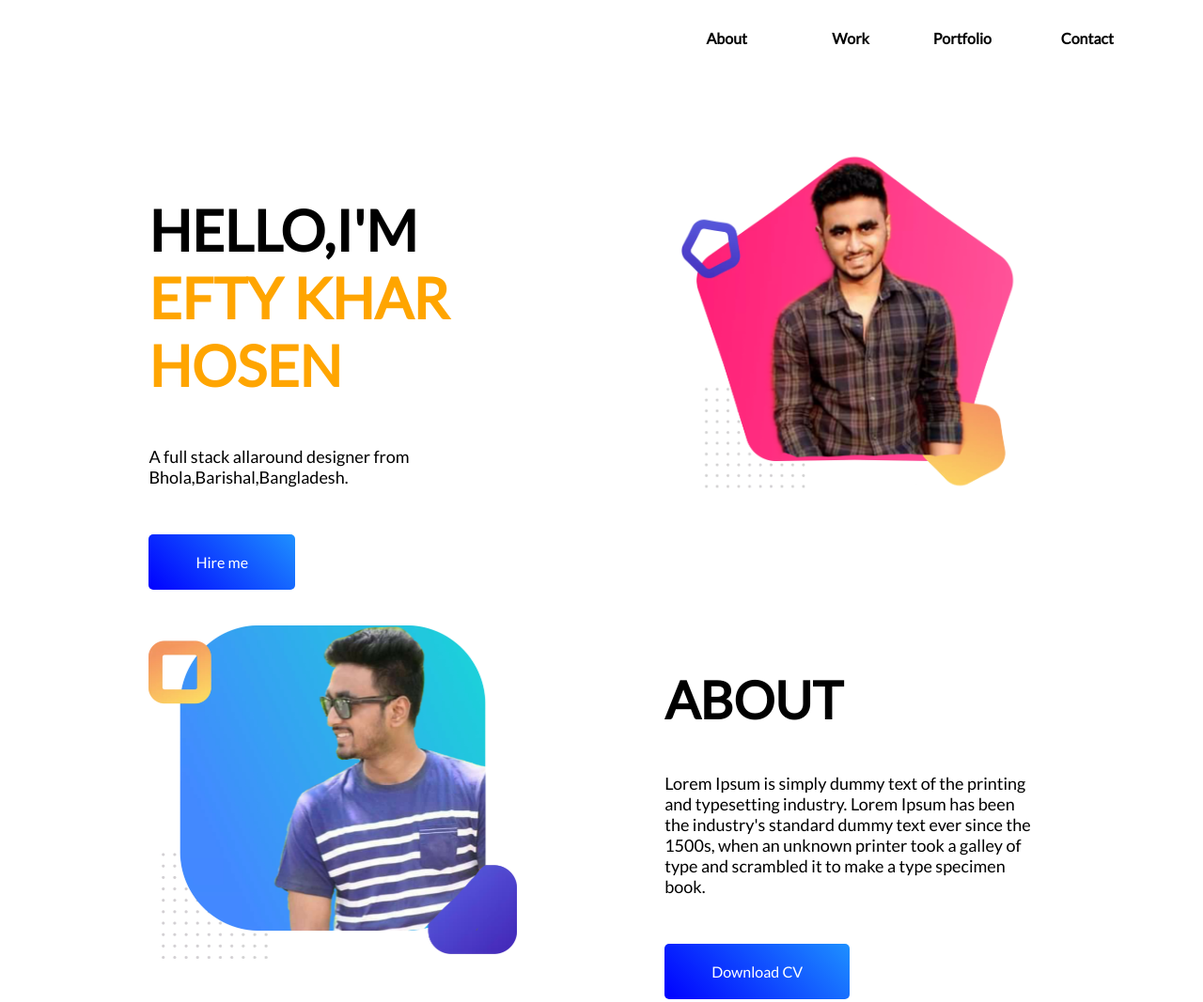
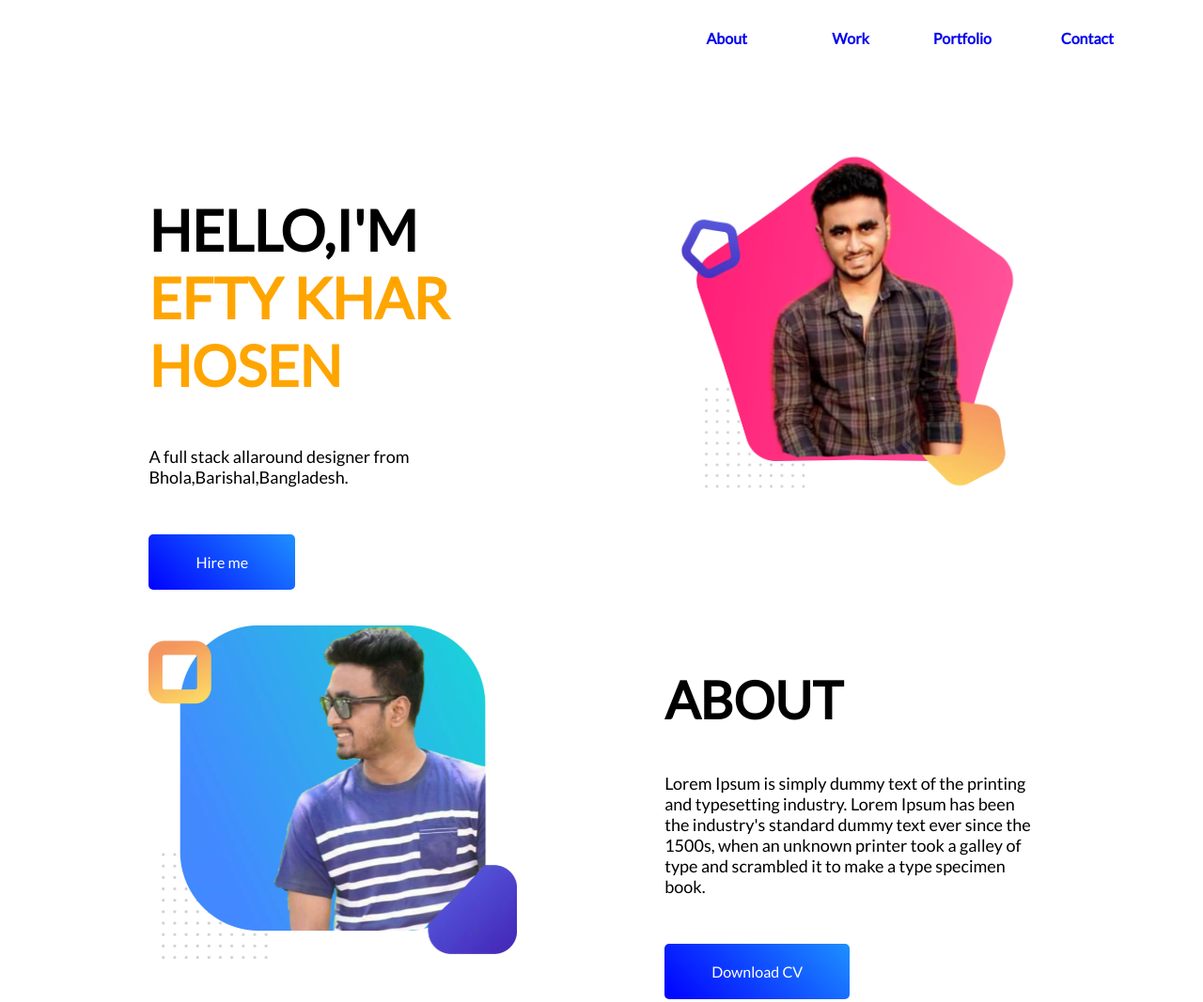
Before and after one commit to efty999/Its-my-assignment, a plain HTML site: page index.html in a window 1280 px wide. Shown: the top 1067 px of the page at 94% size. Drawn offline with Linux system fonts and the light colour scheme.

Commit message:
Alhamdulillah link also done

```diff
--- a/index.html
+++ b/index.html
@@ -12,11 +12,11 @@
     <section class="menu-bar">
 
             <ul>
-                <li>About</li>
-                <li>Work</li>
-                <li>Portfolio</li>
-                <li>Contact</li>
-            </ul>
+                <li> <a target="blank" href="https://www.google.com/">About </a></li>
+                <li><a target="blank" href="https://www.google.com/"> Work</a></li>
+                <li><a target="blank" href="https://www.google.com/"> Portfolio</a></li>
+                <li><a target="blank" href="https://www.google.com/" >Contact</a></li>
+           </ul>
     </section>
     <section class="no-one">
         <div class="half-width">
@@ -99,9 +99,9 @@ specimen book.
          </div>
          <div class="bottom-link">
              <ul>
-                 <li> <img src="images/icon (1).png" alt=""></li>
-                 <li><img src="images/icon (2).png" alt=""></li>
-                 <li><img src="images/icon (3).png" alt=""></li>
+                <li><a target="blank" href="https://www.google.com/"><img src="images/icon (1).png" alt=""></a></li>
+                <li><a target="blank" href="https://www.google.com/"><img src="images/icon (2).png" alt=""></a></li>
+                <li><a target="blank" href="https://www.google.com/"><img src="images/icon (3).png" alt=""></a></li>
              </ul>
          </div>
     </section>
--- a/style.css
+++ b/style.css
@@ -8,6 +8,7 @@ body{font-family: 'Lato', sans-serif;margin: 0px 80px 0px 80px;
     margin: 10px;
     padding: 5px;
     font-weight: 600;}
+.menu-bar ul li a{text-decoration: none}
 .orange-highlighter{color: orange;}
 .red-highlighter{color: tomato;}
 h1{font-size: 60px;}
```
